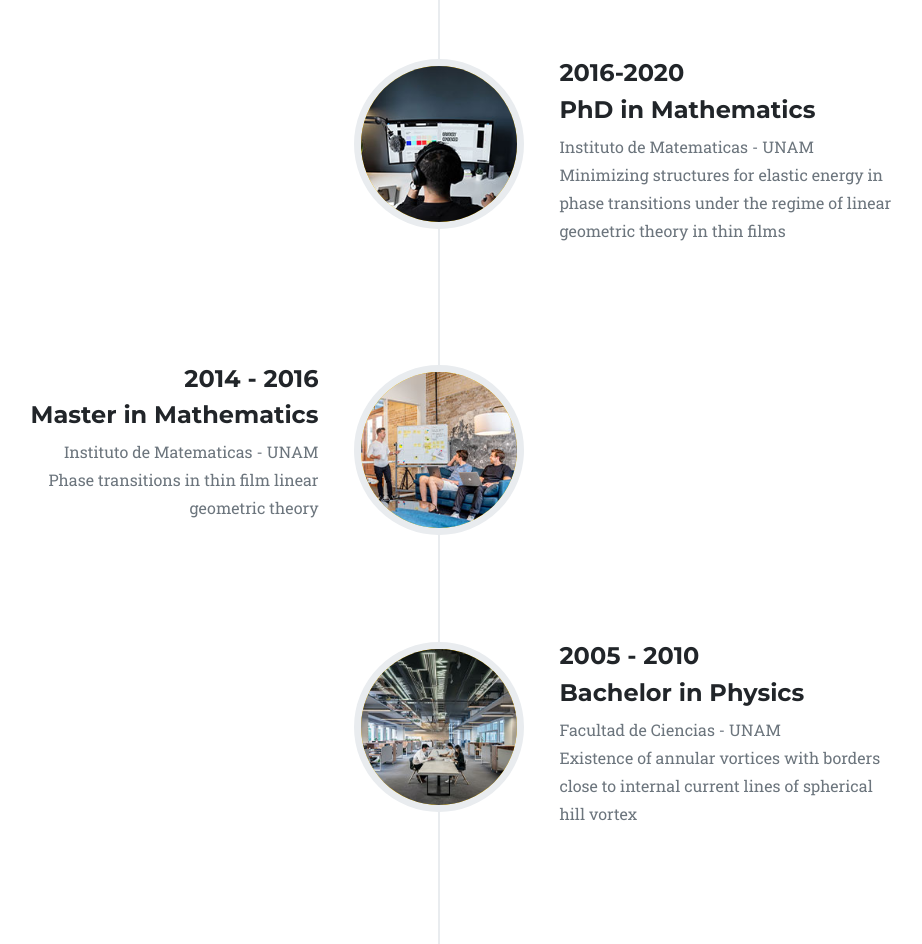
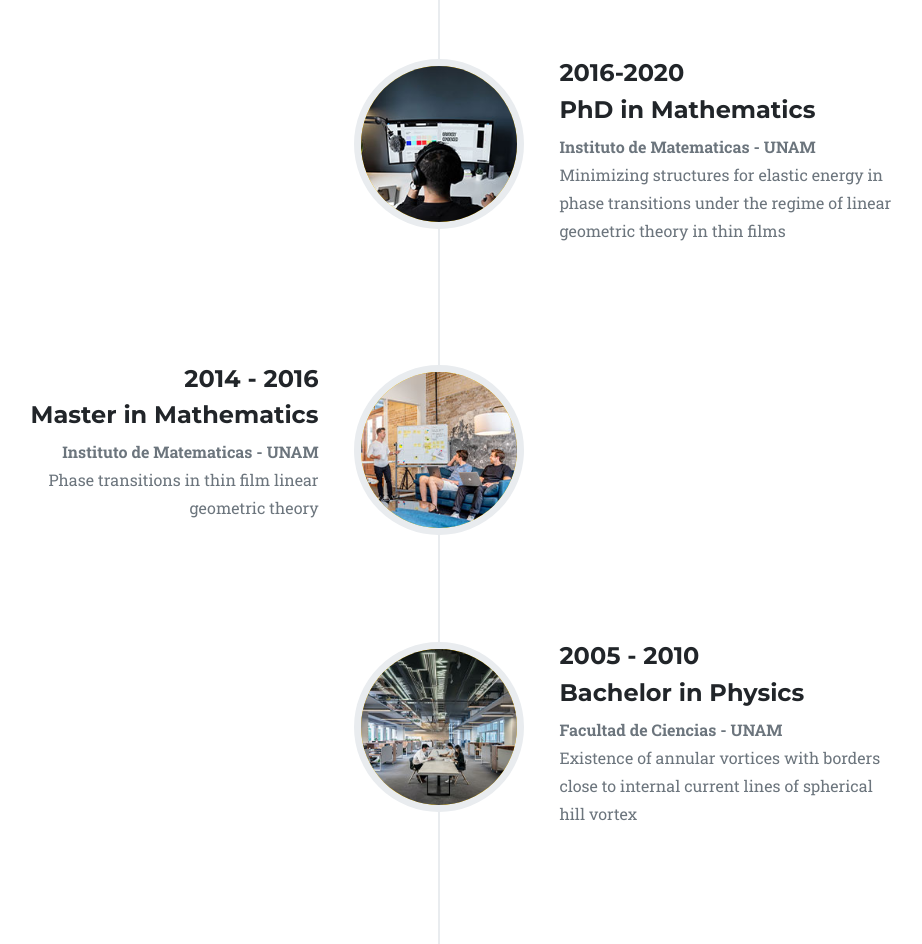
Before and after one commit to lmm-ciencias/lmm-ciencias.github.io, a plain HTML site: page index.html in a window 1280 px wide. Shown: the part 3100-4044 px from the top of the page, without its empty margins (201-1123 px from the left). Drawn offline with nearby package versions, Linux system fonts and the light colour scheme.

Commit message:
Update index.html

```diff
--- a/index.html
+++ b/index.html
@@ -213,7 +213,7 @@
                                 <h4 class="subheading">PhD in Mathematics</h4>
                             </div>
                             <div class="timeline-body"><p class="text-muted">
-                                Instituto de Matematicas - UNAM
+                               <b> Instituto de Matematicas - UNAM </b>
                             </p>
                             <div class="timeline-body"><p class="text-muted">
                                 Minimizing structures for elastic energy in phase transitions under the regime of linear
@@ -229,7 +229,7 @@
                                 <h4 class="subheading">Master in Mathematics</h4>
                             </div>
                             <div class="timeline-body"><p class="text-muted">
-                                Instituto de Matematicas - UNAM
+                                <b> Instituto de Matematicas - UNAM </b>
                             </p>
                             <div class="timeline-body"><p class="text-muted">
                                 Phase transitions in thin film linear geometric theory
@@ -244,7 +244,7 @@
                                 <h4 class="subheading">Bachelor in Physics</h4>
                             </div>
                             <div class="timeline-body"><p class="text-muted">
-                                Facultad de Ciencias - UNAM
+                                <b> Facultad de Ciencias - UNAM </b>
                             </p>
                             <div class="timeline-body"><p class="text-muted">
                                 Existence of annular vortices with borders close to internal current lines of spherical hill vortex
```
